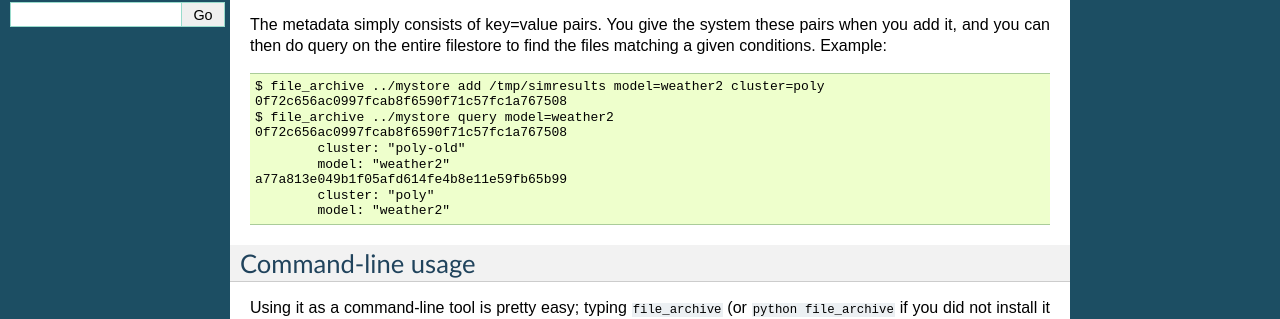
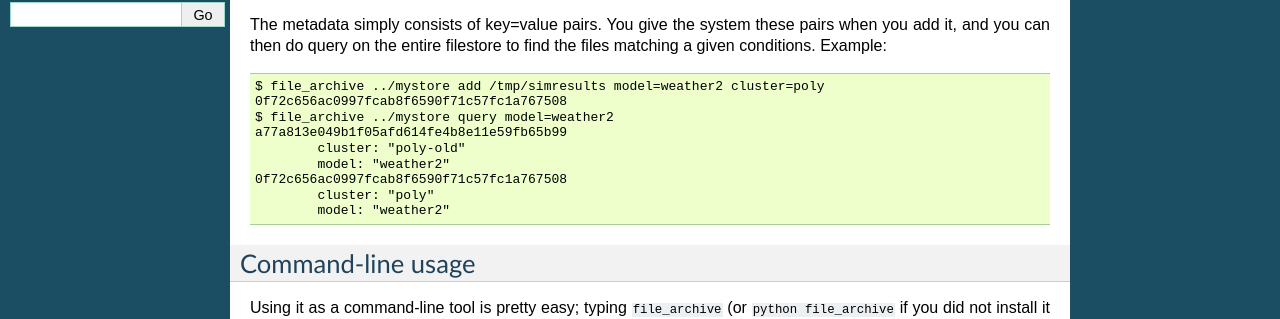
Before and after one commit to remram44/file_archive, a Sphinx documentation site: the page built from doc/index.rst, in a window 1280 px wide. Shown: the part 272-591 px from the top of the page. Built offline with Sphinx 7.4.7, drawn with Linux system fonts in a browser that asks for light colours.

Commit message:
Fixes a minor inversion in an example

```diff
--- a/doc/index.rst
+++ b/doc/index.rst
@@ -23,10 +23,10 @@ find the files matching a given conditions. Example::
    $ file_archive ../mystore add /tmp/simresults model=weather2 cluster=poly
    0f72c656ac0997fcab8f6590f71c57fc1a767508
    $ file_archive ../mystore query model=weather2
-   0f72c656ac0997fcab8f6590f71c57fc1a767508
+   a77a813e049b1f05afd614fe4b8e11e59fb65b99
            cluster: "poly-old"
            model: "weather2"
-   a77a813e049b1f05afd614fe4b8e11e59fb65b99
+   0f72c656ac0997fcab8f6590f71c57fc1a767508
            cluster: "poly"
            model: "weather2"
 
```
Also changed, not shown: README.md (line endings or trailing spaces).
